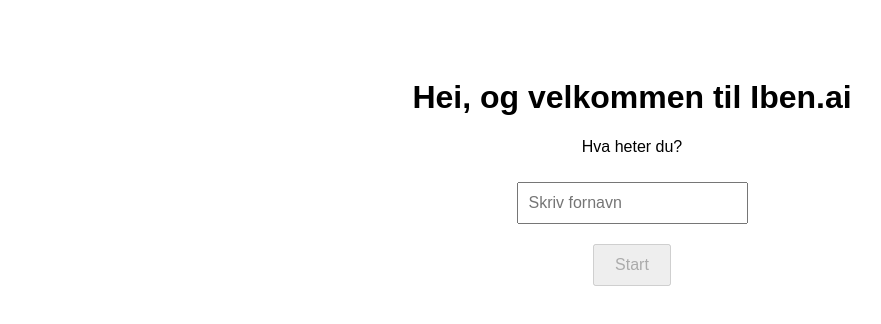
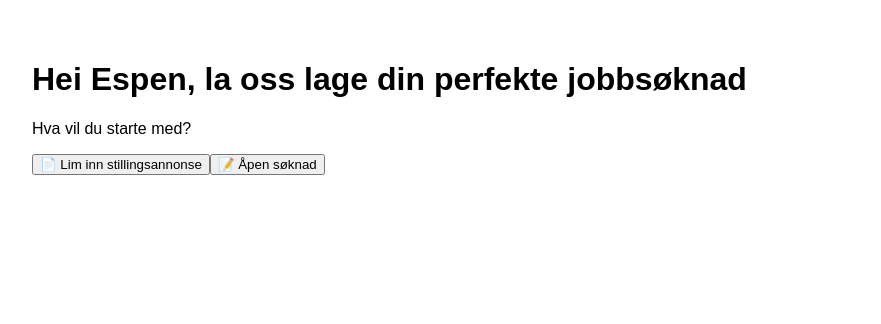
Before and after one commit to Stensland1234/Iben.ai-ekte-, a Next.js app: page / in a window 1280 px wide. Shown: the top 324 px of the page, without its empty margins (8-889 px from the left). Built offline with nearby package versions, Linux system fonts and the light colour scheme.

Commit message:
Update index.js

```diff
--- a/pages/index.js
+++ b/pages/index.js
@@ -1,17 +1,64 @@
-import { useState } from "react";
-import StartScreen from "../components/StartScreen";
+import { useState } from 'react';
 
 export default function Home() {
-  const [name, setName] = useState(null);
-
-  if (!name) {
-    return <StartScreen onNext={(userName) => setName(userName)} />;
-  }
+  const [mode, setMode] = useState(null);
+  const [adText, setAdText] = useState('');
+  const [company, setCompany] = useState('');
+  const [role, setRole] = useState('');
+  const [motivation, setMotivation] = useState('');
 
   return (
-    <div style={{ textAlign: "center", marginTop: "100px", fontFamily: "Arial" }}>
-      <h1>Hei {name}, la oss lage din perfekte jobbsøknad!</h1>
-      <p>Vi guider deg steg for steg.</p>
+    <div style={{ padding: '2rem', fontFamily: 'sans-serif' }}>
+      <h1>Hei {`Espen`}, la oss lage din perfekte jobbsøknad</h1>
+      {!mode && (
+        <div>
+          <p>Hva vil du starte med?</p>
+          <button onClick={() => setMode('ad')}>📄 Lim inn stillingsannonse</button>
+          <button onClick={() => setMode('open')}>📝 Åpen søknad</button>
+        </div>
+      )}
+
+      {mode === 'ad' && (
+        <div style={{ marginTop: '2rem' }}>
+          <h2>Lim inn stillingsannonse (tekst eller lenke)</h2>
+          <textarea
+            rows="10"
+            cols="60"
+            value={adText}
+            onChange={(e) => setAdText(e.target.value)}
+            placeholder="Lim inn teksten her..."
+          />
+          <br />
+          <button onClick={() => alert('✅ OK! Går videre til analyse')}>Neste</button>
+        </div>
+      )}
+
+      {mode === 'open' && (
+        <div style={{ marginTop: '2rem' }}>
+          <h2>Åpen søknad</h2>
+          <input
+            placeholder="Firmanavn"
+            value={company}
+            onChange={(e) => setCompany(e.target.value)}
+          />
+          <br />
+          <input
+            placeholder="Ønsket rolle"
+            value={role}
+            onChange={(e) => setRole(e.target.value)}
+          />
+          <br />
+          <textarea
+            rows="5"
+            cols="60"
+            placeholder="Hva vil du bidra med?"
+            value={motivation}
+            onChange={(e) => setMotivation(e.target.value)}
+          />
+          <br />
+          <button onClick={() => alert('✅ OK! Går videre til generering')}>Neste</button>
+        </div>
+      )}
     </div>
   );
 }
```
